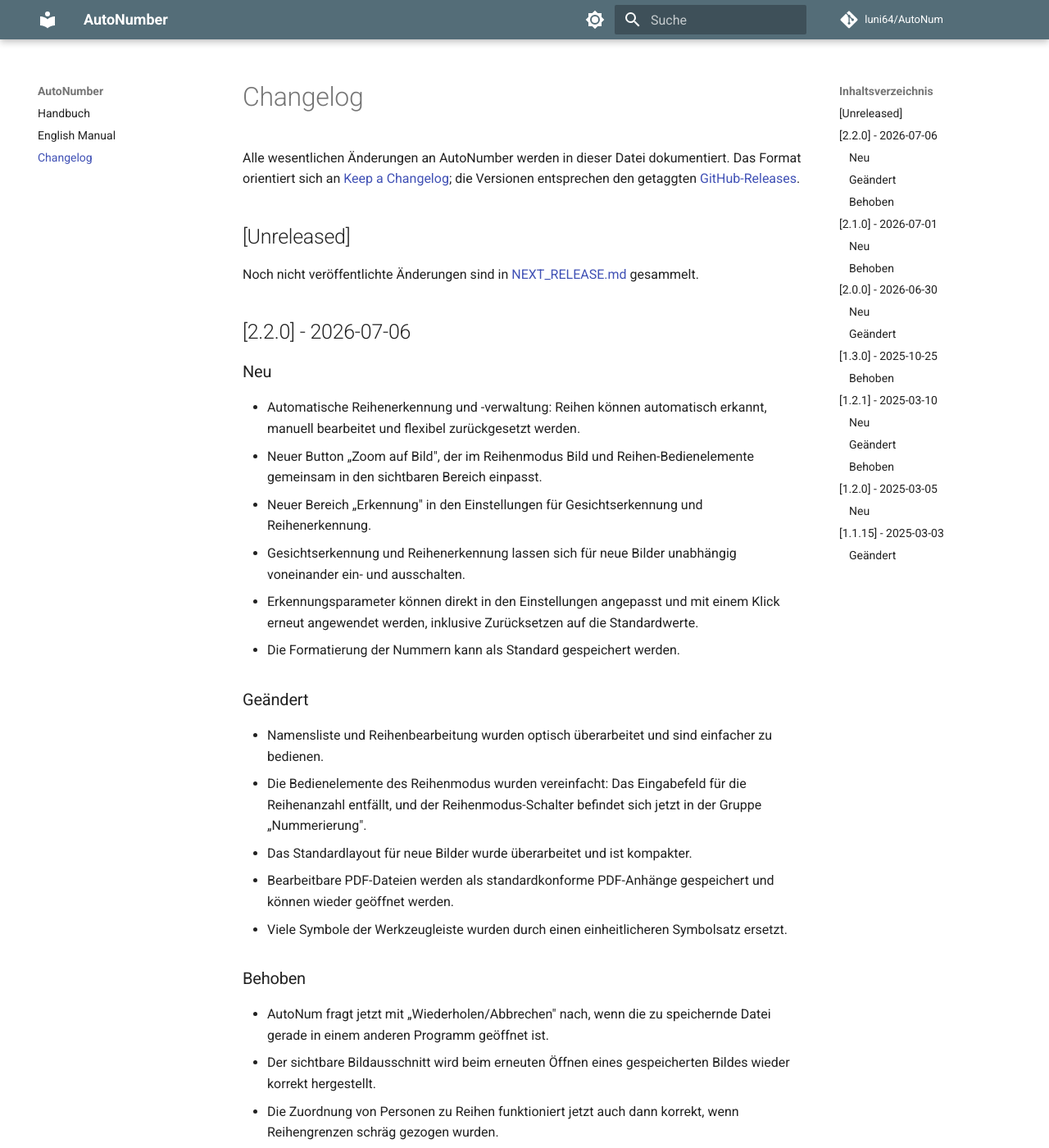
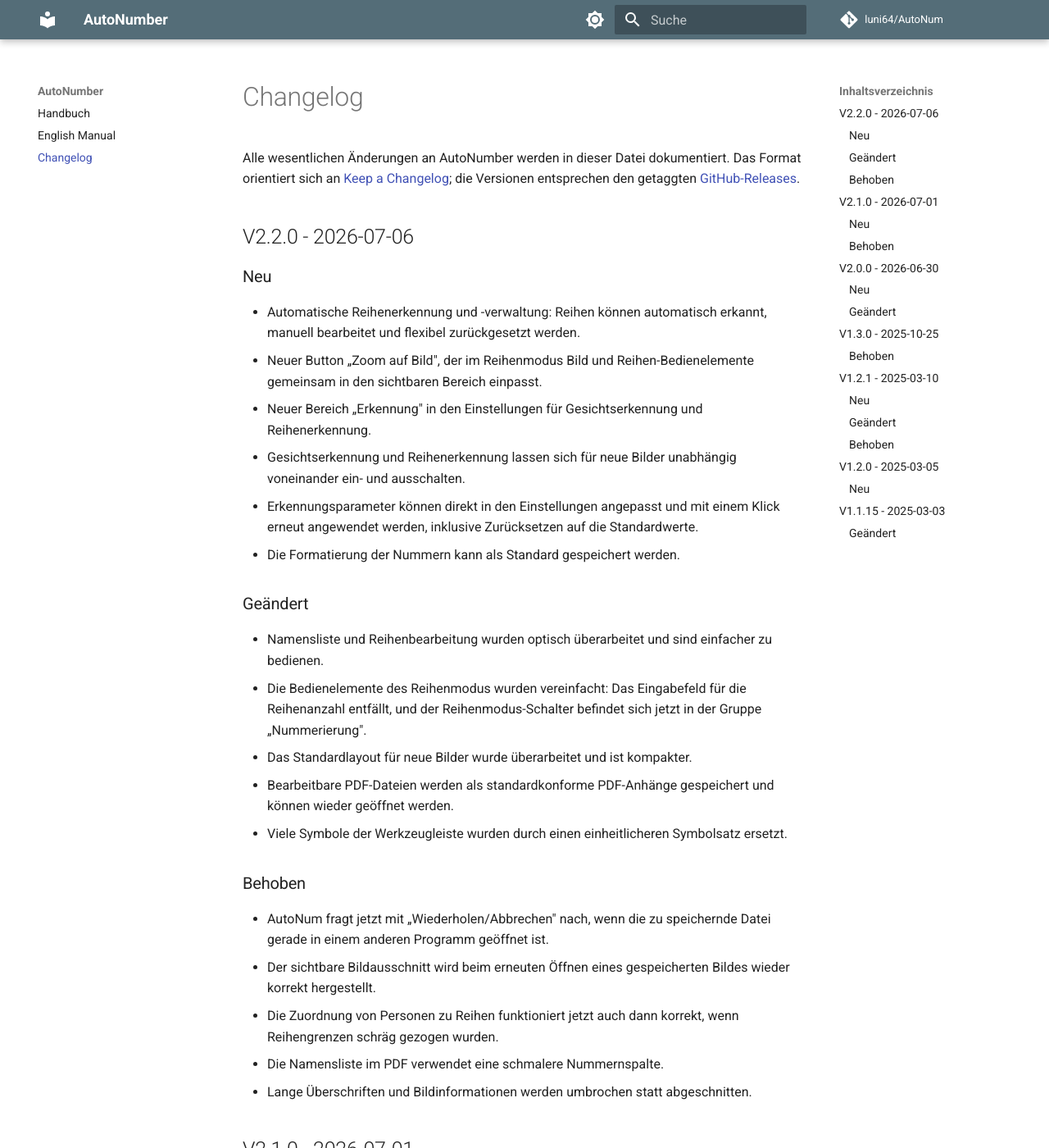
Before and after one commit to luni64/AutoNum, an MkDocs documentation site: the page built from docs/Manual/CHANGELOG.md, in a window 1280 px wide and 1400 px high. Shown: the whole window at 82% size. Built offline with MkDocs 1.6.1 and Material for MkDocs 9.7.7, drawn with Linux system fonts in a browser that asks for light colours; comment, search, counter and statistics services are not loaded; some of the changed text lies outside the part shown.

Commit message:
Update CHANGELOG.md

```diff
--- a/docs/Manual/CHANGELOG.md
+++ b/docs/Manual/CHANGELOG.md
@@ -2,11 +2,7 @@
 
 Alle wesentlichen Änderungen an AutoNumber werden in dieser Datei dokumentiert. Das Format orientiert sich an [Keep a Changelog](https://keepachangelog.com/de/1.1.0/); die Versionen entsprechen den getaggten [GitHub-Releases](https://github.com/luni64/AutoNum/releases).
 
-## [Unreleased]
-
-Noch nicht veröffentlichte Änderungen sind in [NEXT_RELEASE.md](https://github.com/luni64/AutoNum/blob/main/docs/release/NEXT_RELEASE.md) gesammelt.
-
-## [2.2.0] - 2026-07-06
+## V2.2.0 - 2026-07-06
 
 ### Neu
 - Automatische Reihenerkennung und -verwaltung: Reihen können automatisch erkannt, manuell bearbeitet und flexibel zurückgesetzt werden.
@@ -30,7 +26,7 @@ Noch nicht veröffentlichte Änderungen sind in [NEXT_RELEASE.md](https://github
 - Die Namensliste im PDF verwendet eine schmalere Nummernspalte.
 - Lange Überschriften und Bildinformationen werden umbrochen statt abgeschnitten.
 
-## [2.1.0] - 2026-07-01
+## V2.1.0 - 2026-07-01
 
 ### Neu
 - Neuer Button „Jetzt exportieren" unter Einstellungen → Export für den direkten Metadaten-Export.
@@ -39,7 +35,7 @@ Noch nicht veröffentlichte Änderungen sind in [NEXT_RELEASE.md](https://github
 - Der PDF-Export berücksichtigt jetzt wie der JPG-Export die Metadaten-Optionen unter Einstellungen → Export (CSV-/JSON-Begleitdateien).
 - Zuvor eingegebene bildbezogene Texte (Überschrift, Bildinformationen, Bild-ID) werden beim Öffnen eines neuen Bildes korrekt zurückgesetzt.
 
-## [2.0.0] - 2026-06-30
+## V2.0.0 - 2026-06-30
 
 ### Neu
 - Neue Bild-Aktionsleiste unter der Vorschau: Drehen um 90°, Zoom auf Inhalt anpassen.
@@ -56,13 +52,13 @@ Noch nicht veröffentlichte Änderungen sind in [NEXT_RELEASE.md](https://github
 - Verbesserte Darstellungsqualität für kleine Nummern und Namenslisten im JPG- und PDF-Export.
 - AutoNum-Dateien benötigen zum Bearbeiten nicht mehr das Originalbild — alle nötigen Informationen sind direkt in den Metadaten gespeichert.
 
-## [1.3.0] - 2025-10-25
+## V1.3.0 - 2025-10-25
 
 ### Behoben
 - Beim Öffnen von mit AutoNum erstellten Bildern wurde die Nummerngröße falsch (zu klein) gesetzt.
 - Das Öffnen von mit AutoNum erstellten Bildern löste eine automatische Neunummerierung aus und veränderte damit manuell angepasste Nummerierungen.
 
-## [1.2.1] - 2025-03-10
+## V1.2.1 - 2025-03-10
 
 ### Neu
 - Beim Öffnen eines nummerierten Bildes, dessen Original nicht automatisch gefunden wird, kann jetzt danach gesucht werden.
@@ -75,14 +71,14 @@ Noch nicht veröffentlichte Änderungen sind in [NEXT_RELEASE.md](https://github
 - Beim Öffnen eines nummerierten Bildes war die Nummerngröße falsch.
 - Abstürze beim Öffnen von Nicht-Bilddateien behoben.
 
-## [1.2.0] - 2025-03-05
+## V1.2.0 - 2025-03-05
 
 ### Neu
 - Beta-Unterstützung für das Öffnen und Bearbeiten bereits nummerierter Bilder, z. B. um nachträglich identifizierte Personen in einem vorhandenen Bild zu ergänzen.
 
 > **Hinweis:** AutoNumber benötigt in dieser Version zum Bearbeiten eines nummerierten Bildes das Originalbild; dessen Speicherort wird beim Speichern in den Metadaten abgelegt. Mit älteren Versionen erstellte Bilder ohne diese Metadaten können nicht bearbeitet werden.
 
-## [1.1.15] - 2025-03-03
+## V1.1.15 - 2025-03-03
 
 ### Geändert
 - Neue Oberfläche und neue Funktionen (erste dokumentierte Version).
```
